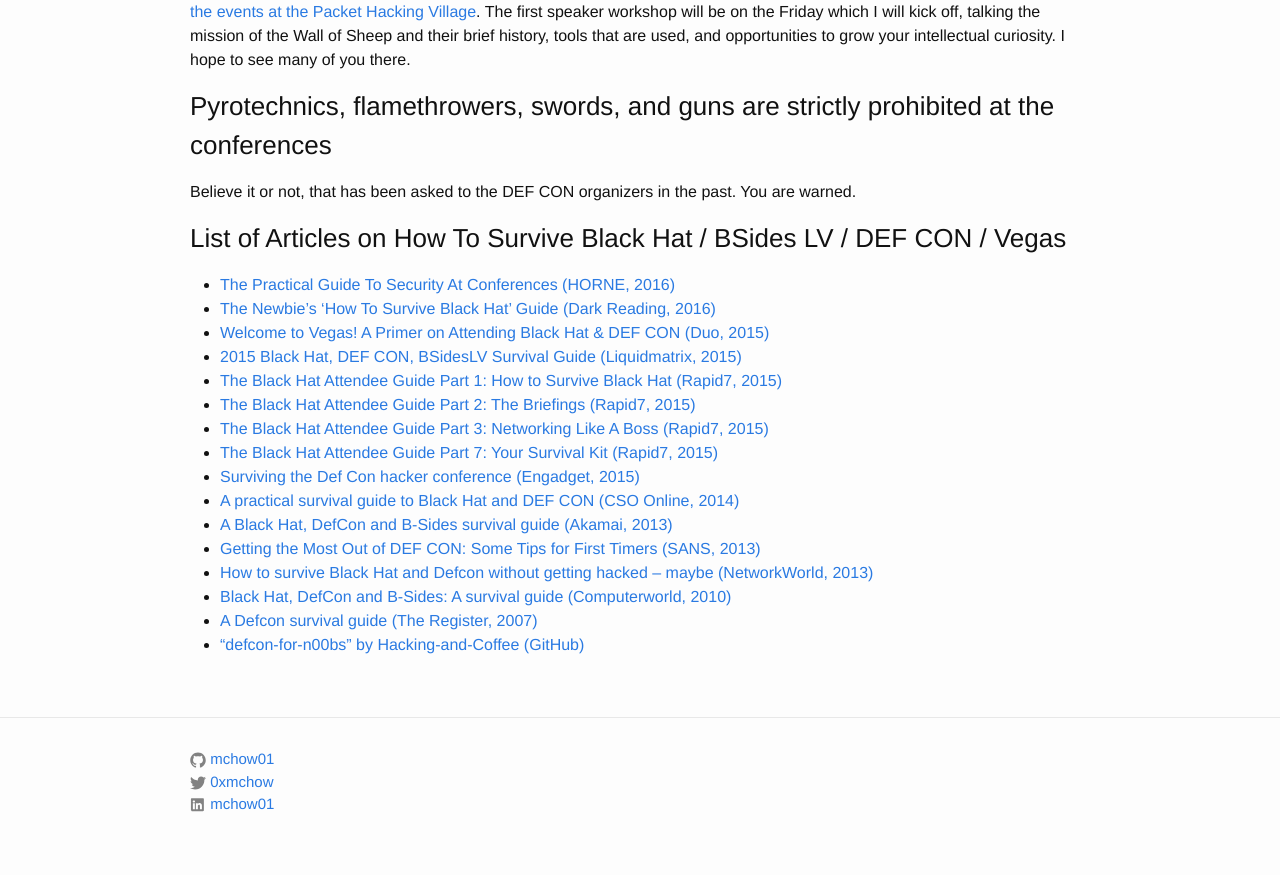
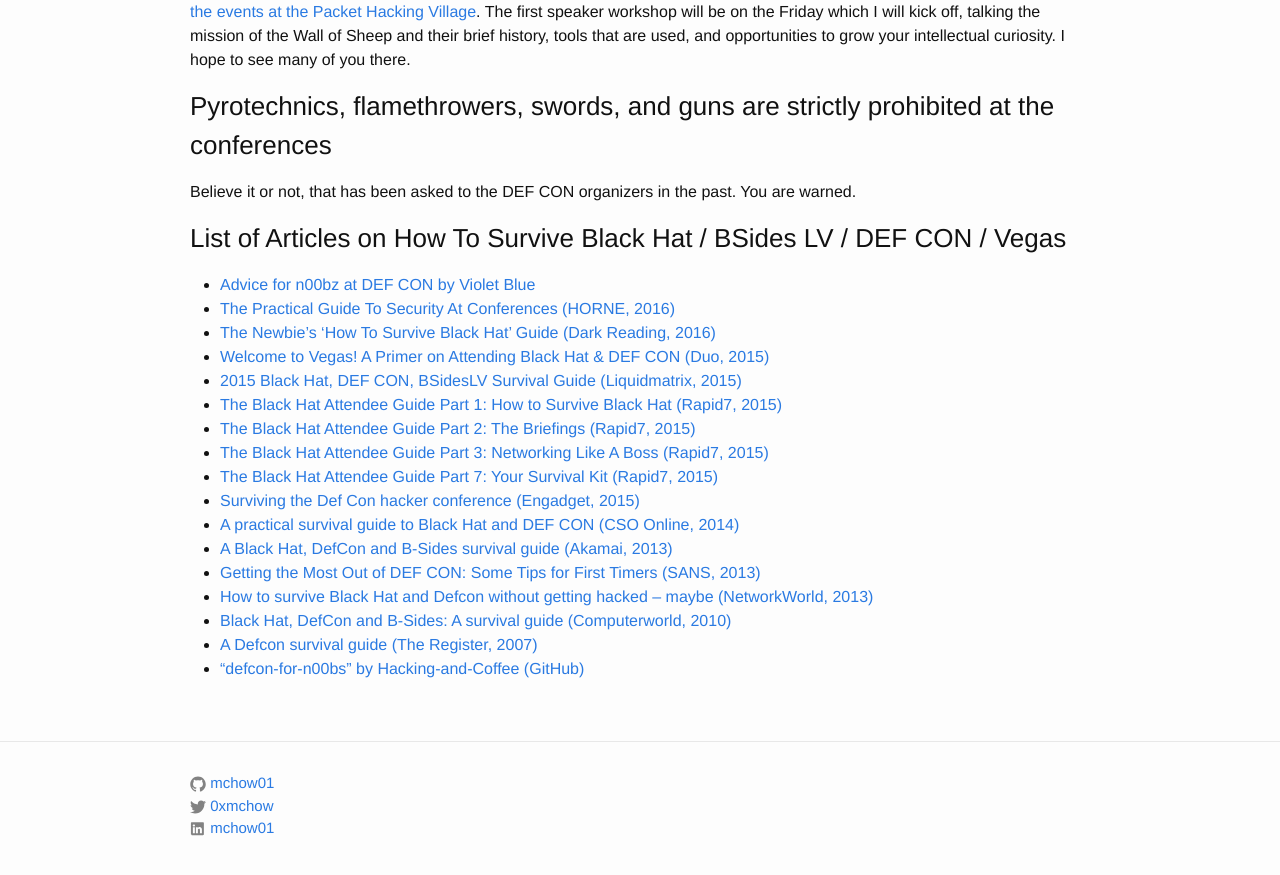
Before and after one commit to mchow01/mchow01.github.io, a Jekyll site: the page built from _posts/2015-07-19-security-summer-camp.md, in a window 1280 px wide and 900 px high, scrolled down 1493 px. Shown: the top 875 px of the window. Built offline with Jekyll 4.4.1, drawn with Linux system fonts in a browser that asks for light colours.

Commit message:
Updated DEF CON resources list

```diff
--- a/_posts/2015-07-19-security-summer-camp.md
+++ b/_posts/2015-07-19-security-summer-camp.md
@@ -26,6 +26,7 @@
 Believe it or not, that has been asked to the DEF CON organizers in the past.  You are warned.
 
 ### <a name="articles"/>List of Articles on How To Survive Black Hat / BSides LV / DEF CON / Vegas
+* [Advice for n00bz at DEF CON by Violet Blue](https://www.peerlyst.com/posts/advice-for-n00bz-at-def-con-violet-blue){:target="_blank"}
 * [The Practical Guide To Security At Conferences (HORNE, 2016)](http://cdn2.hubspot.net/hubfs/2224827/Practical-Guide-To-Security-At-Conferences-HORNE-Cyber.pdf?t=1467916084216){:target="_blank"}
 * [The Newbie’s 'How To Survive Black Hat' Guide (Dark Reading, 2016)](http://www.darkreading.com/vulnerabilities---threats/the-newbies-how-to-survive-black-hat-guide/a/d-id/1326102?_mc=sm_dr&hootPostID=62bc065c48aa2f2012cc52a2914364ec){:target="_blank"}
 * [Welcome to Vegas! A Primer on Attending Black Hat &amp; DEF CON (Duo, 2015)](https://duo.com/blog/welcome-to-vegas){:target="_blank"}
```
Also changed, not shown: 6 other files.
